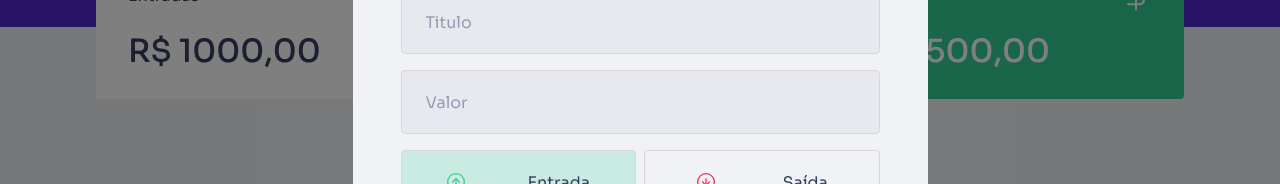
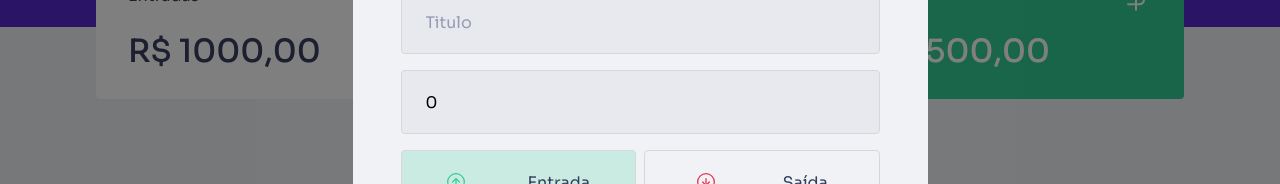
Before and after one commit to mayromyller/dtmoney, a React (Create React App) app: page / in a window 1280 px wide. Both pictures are taken after a click on the button "Nova transação". Shown: the part 245-429 px from the top of the page. Built offline with nearby package versions, Linux system fonts and the light colour scheme; no server answers; what miragejs would draw is missing.

Commit message:
chore: add state a some inputs in transaction modal component

```diff
--- a/src/components/TransactionModal/index.tsx
+++ b/src/components/TransactionModal/index.tsx
@@ -1,4 +1,4 @@
-import { useState } from "react";
+import { FormEvent, useState } from "react";
 import Modal from "react-modal";
 
 import closeImg from "../../assets/close.svg";
@@ -6,6 +6,7 @@
 import spentImg from "../../assets/spent.svg";
 
 import * as S from "./style";
+import { api } from "../../services/api";
 
 interface ModalProps {
   isOpen: boolean;
@@ -13,7 +14,23 @@
 }
 
 export function TransactionModal({ isOpen, onRequestClose }: ModalProps) {
+  const [title, setTitle] = useState("");
+  const [value, setValue] = useState(0);
   const [type, setType] = useState("deposit");
+  const [category, setCategory] = useState("");
+
+  function handleNewTransaction(event: FormEvent) {
+    event.preventDefault();
+
+    const data = {
+      title,
+      value,
+      type,
+      category,
+    };
+
+    api.post("transactions", data);
+  }
 
   return (
     <Modal
@@ -30,12 +47,22 @@
         <img src={closeImg} alt="Fechar modal" />
       </button>
 
-      <S.Container>
+      <S.Container onSubmit={handleNewTransaction}>
         <h2>Cadastrar Transação</h2>
 
-        <input type="text" placeholder="Titulo" />
+        <input
+          type="text"
+          placeholder="Titulo"
+          value={title}
+          onChange={(e) => setTitle(e.target.value)}
+        />
 
-        <input type="number" placeholder="Valor" />
+        <input
+          type="number"
+          placeholder="Valor"
+          value={value}
+          onChange={(e) => setValue(Number(e.target.value))}
+        />
 
         <S.TypeTransactionButton>
           <S.RadioBox
@@ -59,7 +86,12 @@
           </S.RadioBox>
         </S.TypeTransactionButton>
 
-        <input type="text" placeholder="Categoria" />
+        <input
+          type="text"
+          placeholder="Categoria"
+          value={category}
+          onChange={(e) => setCategory(e.target.value)}
+        />
 
         <button type="submit">Cadastrar</button>
       </S.Container>
```
